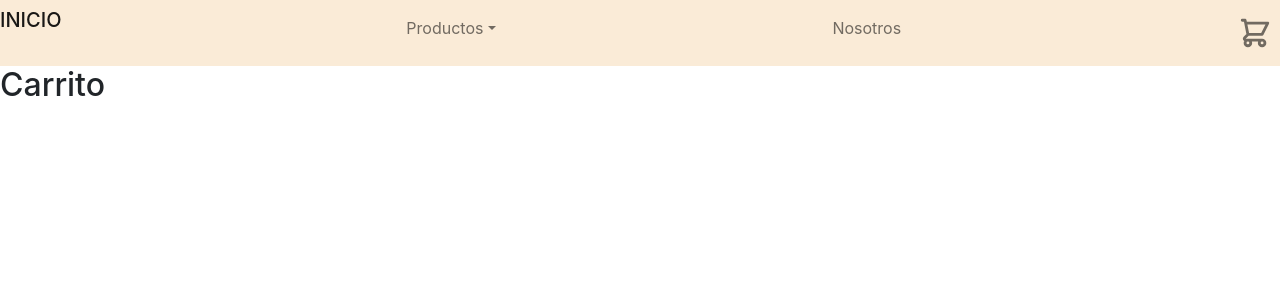
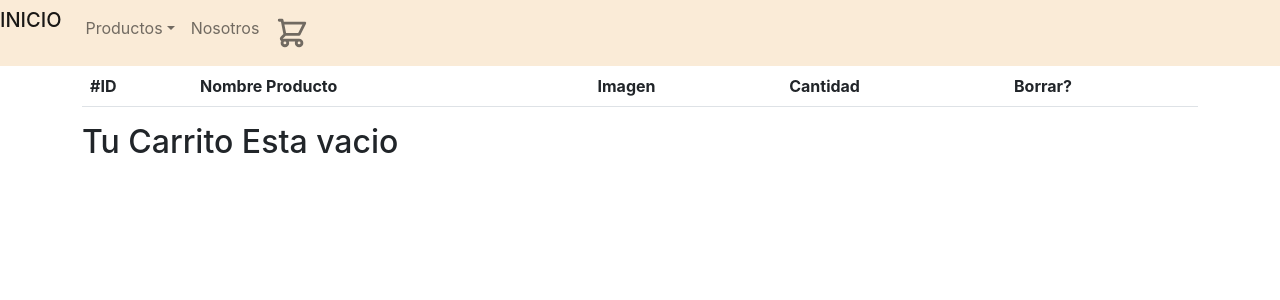
Before and after one commit to gomit0/aco-app, a React (Create React App) app: page /cart in a window 1280 px wide. Shown: the top 300 px of the page. Built offline with nearby package versions, Linux system fonts and the light colour scheme.

Commit message:
v0.810
carrito

```diff
--- a/src/App.js
+++ b/src/App.js
@@ -3,17 +3,23 @@ import { BrowserRouter,Routes, Route } from 'react-router-dom';
 import ItemListContainer from './components/ItemListContainer';
 import ItemDetailsConteiner from './components/ItemDetailContainer';
 import NavBar from './components/NavBar';
+import CartProvider from './context/CartContext';
+import Cart from './components/Cart';
+
 function App() {
   return (
 
     <BrowserRouter>
+      <CartProvider>
       <NavBar />
       <Routes>
         <Route exact path='/' element={<ItemListContainer />} />
         <Route exact path='/item/:id' element={<ItemDetailsConteiner />} />
         <Route path='/categoria/:category' element={<ItemListContainer/>}/>
-        <Route exact path='/cart' element={<h2>Carrito</h2>}/>
+        <Route exact path='/nosotros' element={<h1>Nosotros</h1>}/>
+        <Route exact path='/cart' element={<Cart/>}/>
       </Routes>
+      </CartProvider>
     </BrowserRouter>
 
   );
--- a/src/api.js
+++ b/src/api.js
@@ -57,13 +57,13 @@ export const  getProducts =  new Promise ((resolve, reject) => {
                   } else {
                       reject ("Error al Cargar los Productos")
                   }
-              },2000 )
+              },1000 )
 
           })
 
 export const getItem = (id)=>{
     const task = new Promise((resolve)=>{
-        setTimeout(()=>resolve(product.find(select=>select.id === parseInt(id))),2000)
+        setTimeout(()=>resolve(product.find(select=>select.id === parseInt(id))),1000)
     })
     return task
 }
--- /dev/null
+++ b/src/components/Cart.css
@@ -0,0 +1 @@
+.img-cart{height: 8rem;}
--- /dev/null
+++ b/src/components/Cart.js
@@ -0,0 +1,37 @@
+import React, { useContext } from "react";
+import { CartContext } from "../context/CartContext";
+import './Cart.css'
+
+const Cart = () =>{
+    const { cart, removeItem, clearCart } = useContext(CartContext)
+    return(
+        <div className='container'>
+            <table className="table">
+            <thead>
+                <tr>
+                    <th>#ID</th>
+                    <th>Nombre Producto</th>
+                    <th>Imagen</th>
+                    <th>Cantidad</th>
+                    <th>Borrar?</th>
+                </tr>
+            </thead>
+            <tbody>
+                {cart.map((cart) =>
+                <tr key={cart.id}>
+                    <th><h4> { cart?.id } </h4></th>
+                    <th><h4> {cart?.nombre} </h4></th>
+                    <th><img src={cart?.imagen} alt="..." className="img-cart"/></th>
+                    <th><h4>{cart?.cantidad}</h4></th>
+                    <th><button className="btn btn-danger" onClick={() => removeItem(cart)}>Borrar</button></th>
+
+                </tr>
+                )}
+                </tbody>
+            </table>
+            {cart.length === 0 ?<h2>Tu Carrito Esta vacio</h2>: <button className="btn btn-danger" onClick={() => clearCart()}>eliminar carrito</button>}
+        </div>
+    )
+
+}
+export default Cart
--- a/src/components/CartWidget.css
+++ b/src/components/CartWidget.css
@@ -2,3 +2,6 @@
     width: 50px;
     height: 50px;
   }
+  .nav-carrito {
+    display: flex;
+  }
--- a/src/components/CartWidget.js
+++ b/src/components/CartWidget.js
@@ -1,13 +1,28 @@
-import React from 'react'
+import React, { useContext, useEffect } from 'react'
 import { ShoppingCartIcon } from '@heroicons/react/outline'
 import './CartWidget.css'
 import { Link } from "react-router-dom";
+import { CartContext } from '../context/CartContext';
 
 const CartWidget=()=>{
 
-   return  <Link className="nav-link icono-carrito" to="/carrito" >
-    <ShoppingCartIcon />
-    </Link>
+    const {cart} = useContext(CartContext)
+    const showQuantity= cart.length
+    useEffect(()=>{
+        console.log("CartWidget")
+        console.log(cart)
+    },[cart])
+    return  (
+        <span className='nav-carrito'>
+            <Link className="nav-link icono-carrito" to="/cart" >
+                <ShoppingCartIcon />
+            </Link>
+          {showQuantity > 0 ? <p className='qty-display'>{showQuantity}</p>: ''}
+
+
+        </span>
+
+    )
 }
 
 export default CartWidget;
--- a/src/components/ItemDetail.js
+++ b/src/components/ItemDetail.js
@@ -1,15 +1,17 @@
-import React, { useState } from 'react'
-import { useNavigate } from 'react-router-dom';
+import React, { useContext, useState } from 'react'
+import { CartContext } from '../context/CartContext';
 import ItemCount from './ItemCount'
 
 const ItemDetail = ({item}) => {
+    const { addToCart } = useContext(CartContext);
     const [count, setCount] = useState(0)
-    const navigate = useNavigate();
+    // const navigate = useNavigate();
 
     const handleAdd = (quantity) =>{
-        setCount(quantity)
-        console.log(count)
-        navigate('/cart')
+       /*  setCount(quantity)
+        console.log(count) */
+        addToCart(item, quantity)
+        // navigate('/cart')
     }
 
     return (
--- a/src/components/ItemList.js
+++ b/src/components/ItemList.js
@@ -1,8 +1,6 @@
 import Item from "./Item"
 
 const ItemList=({items})=>{
-    console.log({items})
-
 
 
     return<div className="row row-cols-1 row-cols-md-2 g-4">
--- a/src/components/NavBar.js
+++ b/src/components/NavBar.js
@@ -7,7 +7,7 @@ export default function Navbar(){
 
     return <nav className="navbar navbar-expand-lg navbar-light">
 
-      <ul className="navbar-nav justify-content-between w-100">
+      <ul className="navbar-nav w-100">
         <li className="nav-item">
           <Link className="navbar-brand mb-0 h1" to="/">INICIO</Link>
         </li>
--- /dev/null
+++ b/src/context/CartContext.js
@@ -0,0 +1,35 @@
+import { createContext, useState } from "react";
+
+export const CartContext = createContext({})
+
+const CartProvider = ({children}) =>{
+    const [cart, setCart] = useState([])
+
+    const searchItem = (item) => cart.findIndex((e) => e.id === item.id)
+
+    const addToCart = (item, quantity) => {
+        const newItem = {...item, cantidad: quantity}
+
+        searchItem(item)
+        const isInCart = cart.find((e) => e.id === item.id)
+        console.log({isInCart})
+
+        return isInCart ? setCart([...cart.filter(x=>x.id!==item.id),{...isInCart , cantidad : isInCart.cantidad + quantity}]) : setCart([...cart,newItem])
+
+    }
+
+    const removeItem = (item) => {
+        cart.splice(searchItem(item), 1 )
+        return setCart([...cart])
+    }
+
+    const clearCart = () => setCart([])
+
+    return(
+        <CartContext.Provider value={{addToCart, clearCart, cart , removeItem }}>
+            {children}
+        </CartContext.Provider>
+    )
+}
+
+export default CartProvider
```
